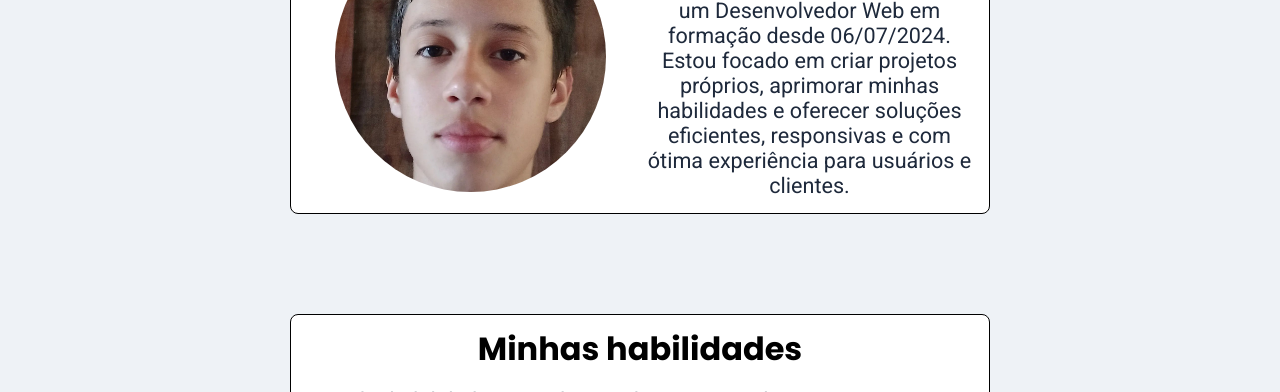
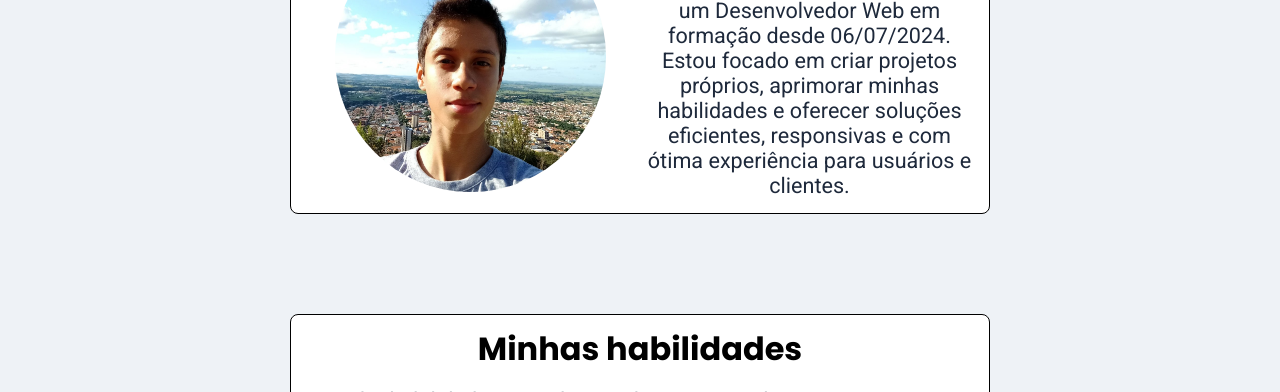
Before and after one commit to evertonrafaelumbelino/portfolio, a plain HTML site: page index.html in a window 1280 px wide. Shown: the part 756-1148 px from the top of the page. Drawn offline with Linux system fonts and the light colour scheme.

Commit message:
Troquei imagem sobre

```diff
--- a/index.html
+++ b/index.html
@@ -71,7 +71,7 @@
 
     <section id="sobre">
         <div class="imgR">
-            <img src="assets/imgs/meu-rosto.jpg" alt="Imagem" id="rosto">
+            <img src="assets/imgs/meu-rosto-2.jpg" alt="Imagem" id="rosto">
         </div>
 
         <div id="sobreTexto">
```
Also changed, not shown: assets/imgs/meu-rosto-2.jpg (added).
